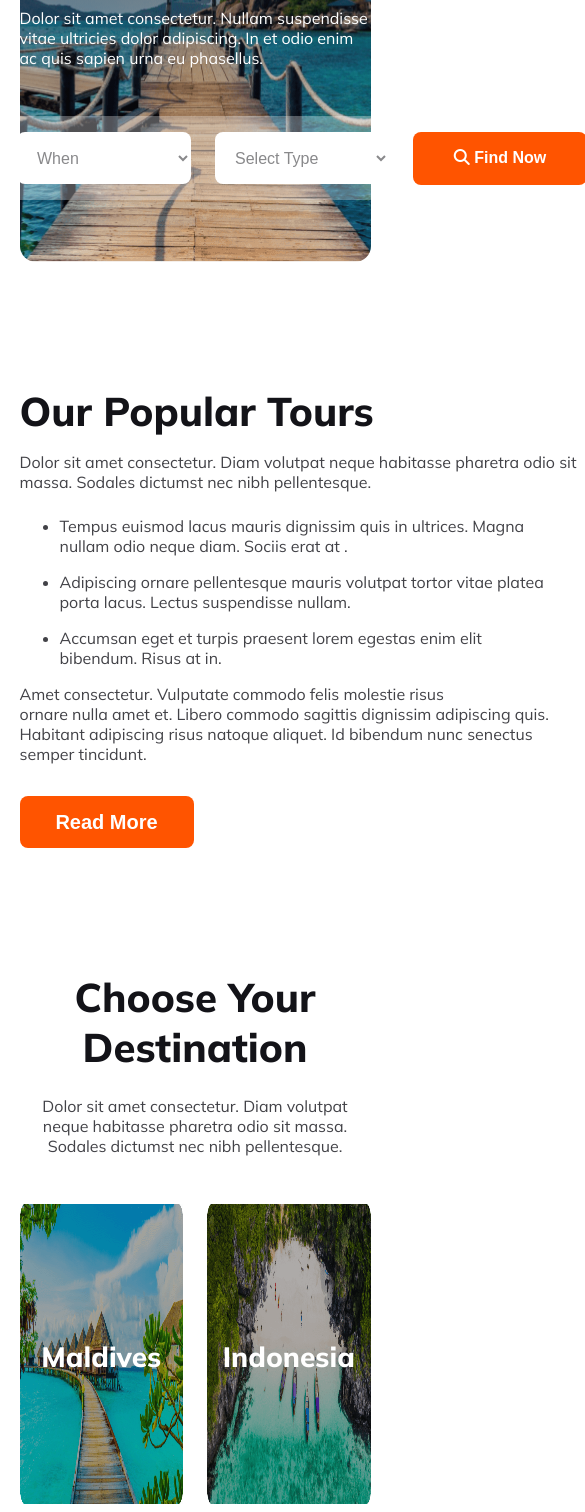
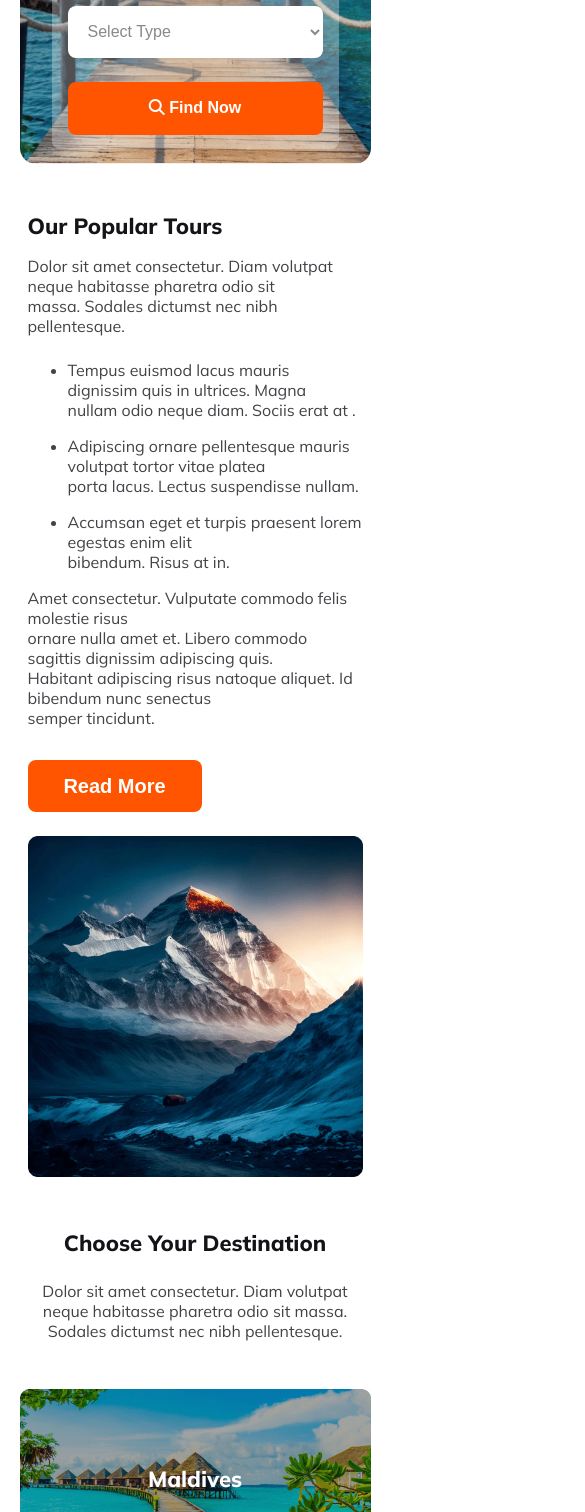
Before and after one commit to im-AbrarHossen/B9A2-HeroTravel-Project, a plain HTML site: page index.html in a window 390 px wide. Shown: the part 488-2000 px from the top of the page, 585 px wide, since content can reach past the window. Drawn offline with Linux system fonts and the light colour scheme.

Commit message:
last commit

```diff
--- a/index.html
+++ b/index.html
@@ -21,6 +21,7 @@
             <p>Blog</p>
             <p>Contact</p>
         </div>
+        <div class="bar"><i class="fa-solid fa-bars"></i></div>
     </nav>
 
     <!-- Banner -->
--- a/styles/style.css
+++ b/styles/style.css
@@ -66,7 +66,9 @@ nav {
     color: var(--text-color);
     cursor: pointer;
 }
-
+.bar {
+    display: none;
+}
 /* Banner Styles */
 
 .banner-content {
@@ -274,3 +276,118 @@ nav {
     font-weight: 300;
     color: rgb(19, 19, 24);
 }
+
+/* Responsive Styles */
+
+/* @media screen and (max-width: 600px) {
+    .nav-options {
+        display: none;
+    }
+    .bar {
+        display: block;
+    }
+    .bar i {
+        font-size: 30px;
+    }
+    .container {
+        margin: 3rem auto;
+    }
+    .banner-content p {
+        font-size: 16px;
+        text-align: center;
+    }
+    .banner-content h3 {
+        font-size: 22px;
+    }
+    .travel-inputs {
+        flex-direction: column;
+    }
+    .banner2 {
+        flex-direction: column;
+    }
+} */
+
+@media (max-width: 600px) {
+    .logo h3 {
+        font-size: 22px;
+    }
+    .container {
+        margin: 3rem auto;
+    }
+    .nav-options p {
+        font-size: 16px;
+    }
+    .nav-options {
+        display: none;
+    }
+    .bar {
+        display: block;
+    }
+    .banner-content p{
+        text-align: center;
+    }
+    .banner-content h3 {
+        font-size: 22px;
+    }
+
+    .travel-inputs {
+        width: 287px;
+        height: 310px;
+        flex-direction: column;
+        justify-content: center;
+        align-items: center;
+    }
+    .travel-inputs input {
+        width: 242px;
+    }
+    .travel-inputs select {
+        width: 255px;
+    }
+    .travel-inputs button {
+        width: 255px;
+    }
+    .banner2-content-details h3 {
+        font-size: 22px;
+    }
+    .banner2-content-details {
+        width: 335px;
+    }
+    .banner2-content-img {
+        width: 335px;
+        height: auto;
+    }
+    .banner2-content-img img {
+        margin: 0;
+        width: 335px;
+    }
+    .banner2 {
+        flex-direction: column;
+        gap: 24px;
+    }
+    .banner3 h3 {
+        font-size: 22px;
+    }
+
+    .banner3 p {
+        font-size: 16px;
+    }
+
+    .country-card h3 {
+        font-size: 22px;
+    }
+    .row-1 {
+        grid-template-columns: 2fr;
+        gap: 16px;
+    }
+    .row-2 {
+        grid-template-columns: 3fr;
+        gap: 16px;
+    }
+    .row-3 {
+        grid-template-columns: 2fr;
+        gap: 16px;
+    }
+    .country-card img{
+        height: 176px;
+    }
+}
```
